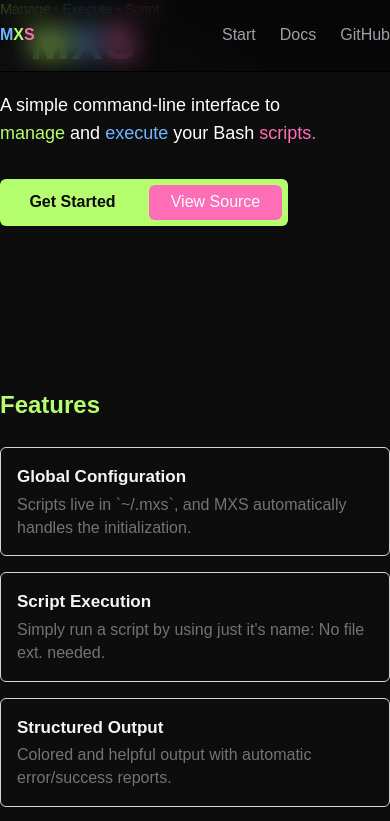
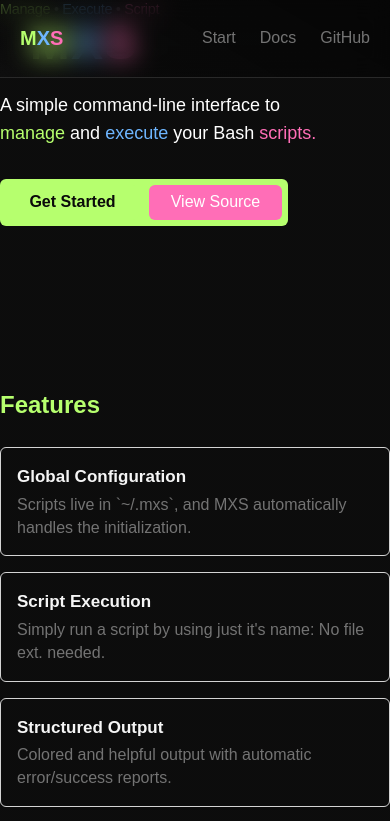
Before and after one commit to yuriongit/mxs-web, a React (Vite) app: page / in a window 390 px wide. Shown: the top 821 px of the page. Built offline with nearby package versions, Linux system fonts and the light colour scheme; a web font is replaced by a local one.

Commit message:
ui(navbar): add responsiveness, use custom Tailwind classes, reorder logo and increase logo size

```diff
--- a/src/layout/Navbar.jsx
+++ b/src/layout/Navbar.jsx
@@ -2,24 +2,27 @@ import { Link } from "react-router-dom"
 import { repo } from "../info"
 
 export const Navbar = () => (
-  <nav className="w-full flex items-center justify-center border-b border-b-line-break fixed top-0 backdrop-blur-md z-40 -bg-linear-330 from-box/15 to-black/50">
-    <div className="max-w-4xl py-6 lg:px-10 text-sm w-full flex justify-between">
-      <Link to="/" className="font-extrabold text-zinc-100">
-        <span className="text-blue">M</span>
-        <span className="text-lime">X</span>
+  <nav className="w-full flex items-center justify-center border-b border-b-box-outline fixed top-0 backdrop-blur-md z-40 -bg-linear-330 from-box/15 to-black/50">
+    <div className="max-w-4xl py-6 px-5 lg:px-10 text-sm w-full flex justify-between items-center">
+      <Link to="/" className="font-extrabold text-navlogo">
+        <span className="text-lime">M</span>
+        <span className="text-blue">X</span>
         <span className="text-pink">S</span>
       </Link>
       <ul className="space-x-6 text-sm flex">
         <li>
           <Link
             to="/start"
-            className="transition text-zinc-400 hover:text-pink"
+            className="transition text-subnote font-medium hover:text-pink"
           >
             Start
           </Link>
         </li>
         <li>
-          <Link to="/docs" className="transition text-zinc-400 hover:text-pink">
+          <Link
+            to="/docs"
+            className="transition text-subnote font-medium hover:text-pink"
+          >
             Docs
           </Link>
         </li>
@@ -28,7 +31,7 @@ export const Navbar = () => (
             href={repo}
             target="_blank"
             rel="noreferrer"
-            className="transition text-zinc-400 hover:text-pink"
+            className="transition text-subnote font-medium hover:text-pink"
           >
             GitHub
           </a>
```
